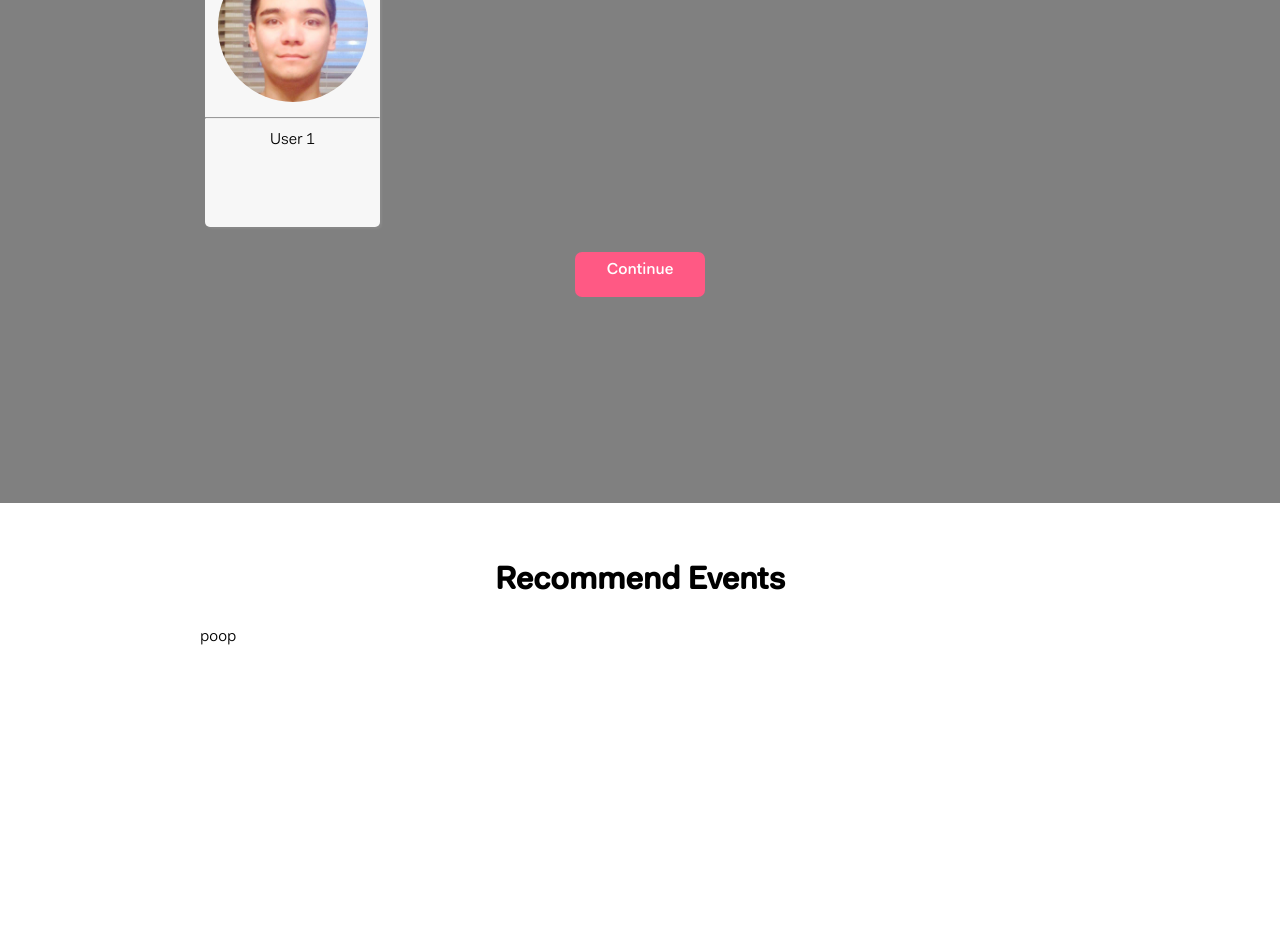
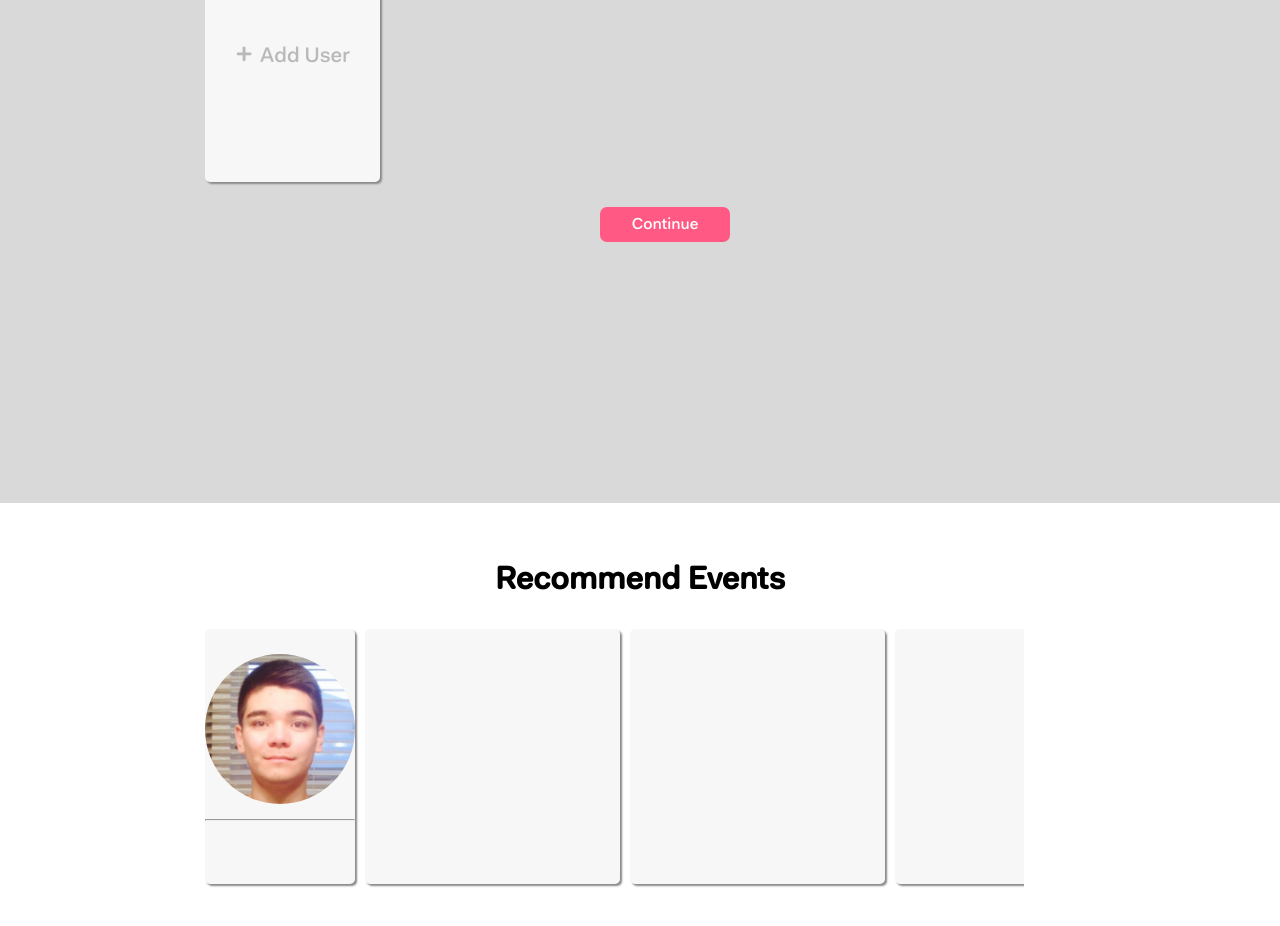
Before and after one commit to azagar2/capstone-NLP, a React (Create React App) app in the folder frontEnd/: page / in a window 1280 px wide. Shown: the part 900-1826 px from the top of the page. Built offline with nearby package versions, Linux system fonts and the light colour scheme.

Commit message:
progress

```diff
--- /dev/null
+++ b/frontEnd/src/components/AddFeature.js
@@ -0,0 +1,44 @@
+import React, { Component } from 'react';
+var Scroll  = require('react-scroll');
+
+import '../styles/AddFeature.css';
+
+class AddFeature extends Component {
+
+  scrollWin(){
+    var scroll = Scroll.animateScroll;
+    scroll.scrollTo(window.innerHeight * 2);
+  }
+
+  addUser(){
+    //TODO: open a modal to set location of user
+    alert("user");
+  }
+
+  addEvent(){
+    //TODO: open a modal to search db for events
+    alert("event");
+  }
+
+  render() {
+    if(this.props.type === "user"){
+      return (
+        <div className="card add-user-card" onClick={this.addUser.bind(this)}>
+          <div className="add-text">
+            <span className="plus"> + </span> Add User
+          </div>
+        </div>
+      );
+    } else {
+      return (
+        <div className="card add-event-card" onClick={this.addEvent.bind(this)}>
+          <div className="add-text">
+            <span className="plus"> + </span> Add Event
+          </div>
+        </div>
+      );
+    }
+  }
+}
+
+export default AddFeature;
--- a/frontEnd/src/components/CreateUser.js
+++ b/frontEnd/src/components/CreateUser.js
@@ -3,6 +3,7 @@ var Scroll  = require('react-scroll');
 
 import '../styles/CreateUser.css';
 import UserCard from './UserCard';
+import AddFeature from './AddFeature';
 
 class CreateUser extends Component {
 
@@ -11,14 +12,32 @@ class CreateUser extends Component {
     scroll.scrollTo(window.innerHeight * 2);
   }
 
+  addUser(){
+    //open a modal to set location of user
+    alert("user");
+  }
+
+  addEvent(){
+    //open a modal to search db for events
+    alert("event");
+  }
+
   render() {
     return (
-      <div className="create-user-background">
-        <h1 className='page-title'> Create Users </h1>
+      <div className="create-user-background" >
         <div className="create-user-container">
-          <UserCard img="../images/ryan.jpg" name="User 1"/>
-          <br/>
-          <div onClick={this.scrollWin.bind(this)} className="button-pink">Continue</div>
+          <h1 className='page-title'> Create Users </h1>
+
+          <AddFeature type="user"></AddFeature>
+
+          <div onClick={this.scrollWin.bind(this)} className="button-pink">
+            Continue
+          </div>
+
+          {/* <div className="create-user-container">
+            <UserCard img="../images/ryan.jpg" name="User 1" location="London, ON"/>
+            <br/>
+          </div> */}
         </div>
       </div>
     );
--- a/frontEnd/src/components/EventCard.js
+++ b/frontEnd/src/components/EventCard.js
@@ -5,7 +5,9 @@ class EventCard extends Component {
   render() {
     return (
       <div className="card event-card">
-        poop
+        <div> {this.props.eventTitle} </div>
+        <div> {this.props.eventDescription} </div>
+        <div> {this.props.eventTags} </div>
       </div>
     );
   }
--- a/frontEnd/src/components/RecommendEvents.js
+++ b/frontEnd/src/components/RecommendEvents.js
@@ -1,6 +1,8 @@
 import React, { Component } from 'react';
 import '../styles/RecommendEvents.css';
+
 import UserCard from './UserCard';
+import EventCard from './EventCard';
 
 class RecommendEvents extends Component {
   render() {
@@ -8,7 +10,13 @@ class RecommendEvents extends Component {
       <div className="recommend-events-background">
         <h1 className='page-title'> Recommend Events </h1>
         <div className="recommend-events-container">
-          poop
+          <UserCard></UserCard>
+          <div className="events-container">
+            <EventCard></EventCard>
+            <EventCard></EventCard>
+            <EventCard></EventCard>
+            <EventCard></EventCard>
+          </div>
         </div>
       </div>
     );
--- a/frontEnd/src/components/UserCard.js
+++ b/frontEnd/src/components/UserCard.js
@@ -10,6 +10,7 @@ class UserCard extends Component {
         <img src={ require('../images/ryan.jpg') } role="presentation" alt={this.props.name} className="circle-image"/>
         <hr className="horizontal-line"/>
         <div> {this.props.name} </div>
+        <div> {this.props.location} </div>
       </div>
     );
   }
--- /dev/null
+++ b/frontEnd/src/styles/AddFeature.css
@@ -0,0 +1,31 @@
+.add-user-card {
+  height: 255px;
+  width: 175px;
+}
+
+.add-user-card :hover{
+  cursor: pointer;
+}
+
+.add-event-card {
+  margin-top: 15px;
+  height: 255px;
+  width: 255px;
+}
+
+.add-event-card :hover{
+  margin-top: 15px;
+  cursor: pointer;
+}
+
+.add-text {
+  font-weight: 500;
+  color: #b9b9b9;
+  text-align: center;
+  font-size: 16pt;
+  margin-top: 100px;
+}
+
+.plus {
+  font-size: 24pt;
+}
--- a/frontEnd/src/styles/App.css
+++ b/frontEnd/src/styles/App.css
@@ -46,13 +46,13 @@
 .button-pink,
 .button-pink:focus {
   padding: 5px 5px 5px 5px;
-  margin-left: 375px;
+  margin-left: 400px;
   margin-top: 20px;
   text-align: center;
   font-weight: 500;
   font-size: 12pt;
   width: 120px;
-  height: 35px;
+  height: 25px;
   background: #FF5984;
   color: white;
   border-radius: 7px;
--- a/frontEnd/src/styles/CreateUser.css
+++ b/frontEnd/src/styles/CreateUser.css
@@ -8,5 +8,5 @@
   margin-top: -20px;
   height: 700px;
   width: auto;
-  background: grey;
+  background: #d9d9d9;
 }
--- a/frontEnd/src/styles/EventCard.css
+++ b/frontEnd/src/styles/EventCard.css
@@ -1,5 +1,5 @@
 /*TODO*/
 .event-card {
-  height: 300px;
-  width: 275px;
+  height: 255px;
+  width: 255px;
 }
--- a/frontEnd/src/styles/RecommendEvents.css
+++ b/frontEnd/src/styles/RecommendEvents.css
@@ -2,6 +2,10 @@
   margin-left: 200px;
   width: 80%;
   height: 100%;
+  display: inline-flex;
+  display: -webkit-inline-box;
+  display: -webkit-inline-flex;
+  display: -ms-inline-flexbox;
 }
 
 .recommend-events-background {
@@ -11,3 +15,12 @@
   width: auto;
   background: white;
 }
+
+.events-container {
+  display: inline;
+  margin-right: 200px;
+  width: auto;
+  height: auto;
+  overflow: scroll;
+  white-space: nowrap;
+}
--- a/frontEnd/src/styles/UserCard.css
+++ b/frontEnd/src/styles/UserCard.css
@@ -1,4 +1,4 @@
 .user-card {
-  height: 300px;
+  height: 255px;
   width: 175px;
 }
```
Also changed, not shown: frontEnd/src/App.js (line endings or trailing spaces).
